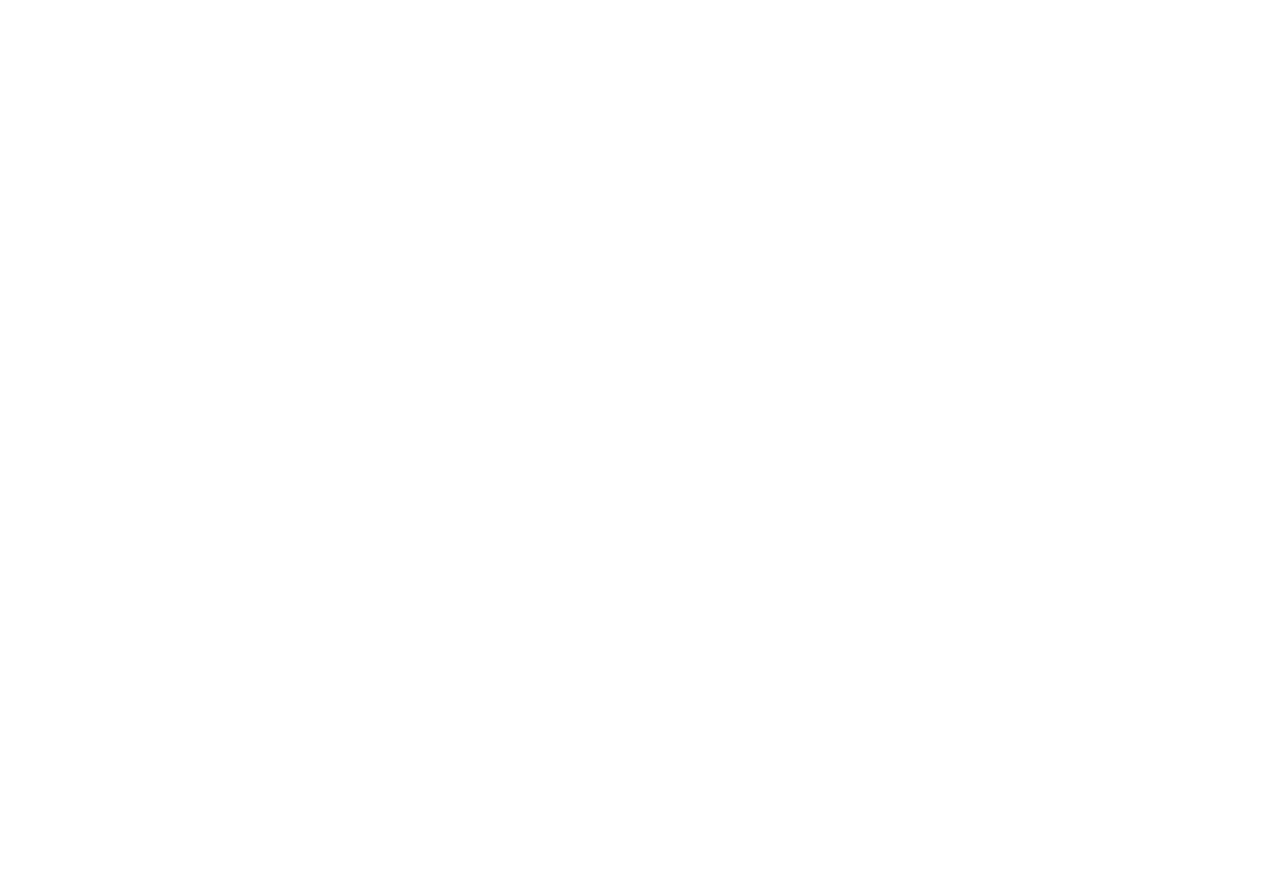
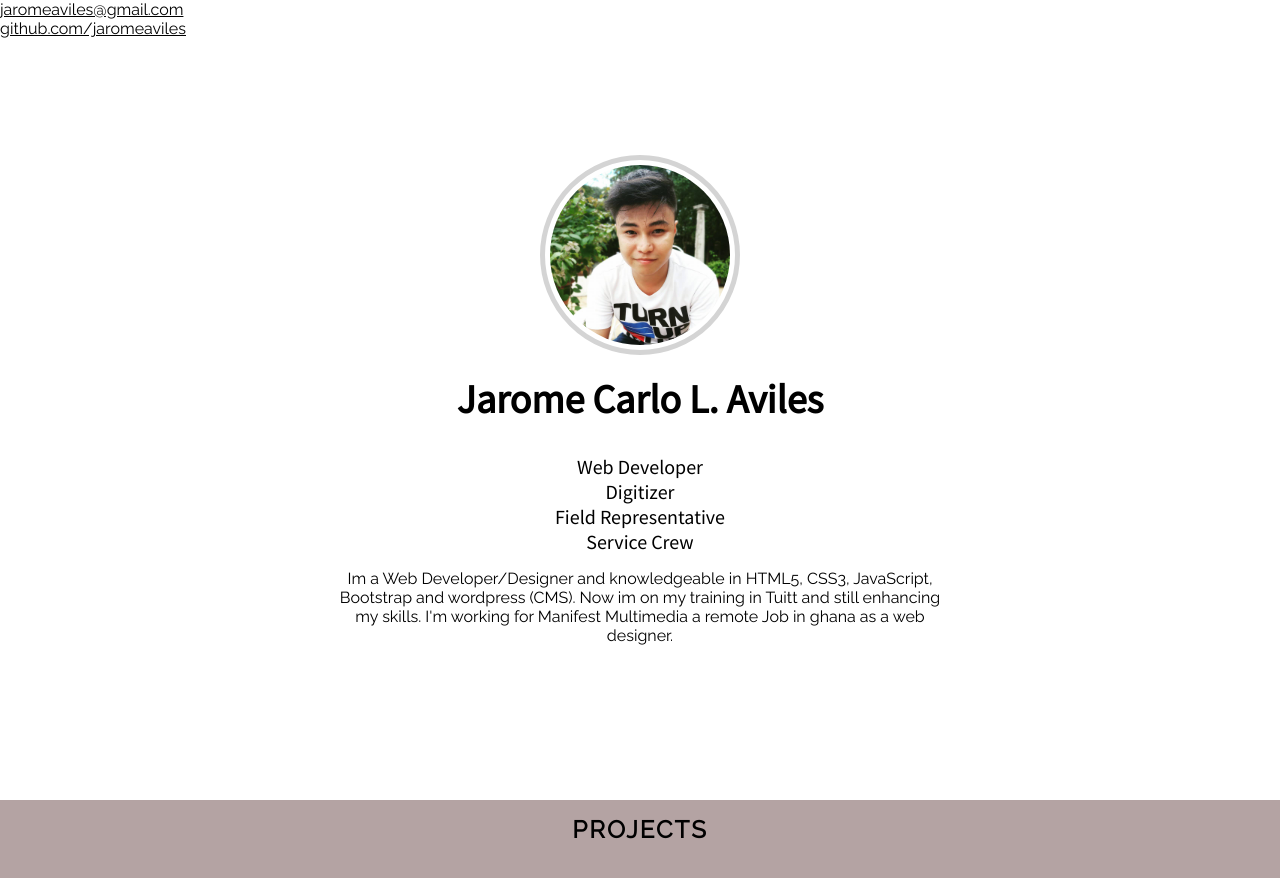
Before and after one commit to jaromeaviles/mod00-00, a plain HTML site: page index.html in a window 1280 px wide. Shown: the top 878 px of the page. Before the commit the page ends 800 px from the top, so only its background shows below. Drawn offline with Linux system fonts and the light colour scheme.

Commit message:
Update: sections, footer, bio centered, imported fonts and icons, etc.

```diff
--- a/assets/css/style.css
+++ b/assets/css/style.css
@@ -1,5 +1,149 @@
-/*body {
 
-	background-color: red;
+/*
+   *
+   * CSS RESET
+   *
+   *
+  */
 
-}*/
+* {
+
+	padding: 0;
+	margin: 0;
+	box-sizing: border-box;
+}
+
+/*
+   *
+   * GENERAL RULES
+   *
+   *
+  */
+
+
+
+  section {
+     min-height: 100vh;
+
+  }
+
+  /*
+   *
+   * Sections
+   *
+   *
+  */
+
+   section#bio {
+
+    background-color: #fff;
+    position: relative;
+   }
+
+   section#bio,
+   section#bio a {
+
+       color: #000;
+
+   }
+
+   section#bio > div#details > img {
+
+   border-radius: 50%;
+   width: 200px;
+   border: 5px solid #d4d4d4;
+   padding: 5px;
+   }
+
+   section#bio > div#details > h1,
+   section#bio > div#details > ul {
+
+   font-family: 'Source Sans Pro', sans-serif;
+   padding-top: 15px;
+   padding-bottom: 15px;
+
+   }
+
+   section#bio > div#details > h1 {
+    font-size: 40px;
+
+   }
+
+   section#bio > div#details > ul {
+
+    list-style: none;
+    font-size: 20px;
+
+   }
+
+   div#details {
+    width: 50%;
+    text-align: center;
+    padding: 15px;
+    position: absolute;
+    top: 50%;
+    left: 50%;
+    transform: translate(-50%, -50%);
+
+   }
+
+
+  section#projects {
+
+  	 background-color: #b4a3a3;
+  }
+
+  section#skillset {
+
+     background-color: 	#d4d4d4;
+  }
+
+   section#contact {
+
+     background-color: 	#949292;
+     position: relative;
+   }
+
+   section#projects > h2,
+   section#skillset > h2,
+   section#contact > h2 {
+
+    text-align: center;
+    padding-top: 15px;
+    padding-bottom: 15px;
+    text-transform: uppercase;
+    letter-spacing: 2px;
+
+   }
+
+
+body {
+
+    font-family: 'Raleway', sans-serif;
+
+}
+
+
+/*
+ *
+ *
+ * Footer
+ *
+ */
+
+ footer {
+
+ 	padding-top: 15px;
+ 	padding-bottom: 15px;
+ 	text-align: center;
+ 	background-color: #d4d4d4;
+ 	color: #000;
+ 	position: absolute;
+ 	bottom: 0;
+ 	width: 100%;
+ }
+
+ footer a {
+
+ 	color: #000;
+ }
--- a/index.html
+++ b/index.html
@@ -4,20 +4,92 @@
 <head>
 	<meta charset="utf-8">
 	<meta name="viewport" content="width=device-width,
-	 initial-scale=1.0">
-	 <meta http-equiv="X-UA-Compatible" content="IE=Edge">
+	initial-scale=1.0">
+	<meta http-equiv="X-UA-Compatible" content="IE=Edge">
 
-	<title></title>
+	<title>Jarome Carlo Aviles - A Web Developer Portfolio</title>
 
-	<!-- Imports custom stylesheets -->
+	                              <!-- Imports Google Fonts -->
+
+    <link href="https://fonts.googleapis.com/css?family=Raleway|Source+Sans+Pro" rel="stylesheet">
+
+                                  <!-- Imports Font Awesome -->
+
+    <link rel="stylesheet" href="https://use.fontawesome.com/releases/v5.0.13/css/all.css" integrity="sha384-DNOHZ68U8hZfKXOrtjWvjxusGo9WQnrNx2sqG0tfsghAvtVlRW3tvkXWZh58N9jp" crossorigin="anonymous">
+
+	                            <!-- Imports custom stylesheets -->
+
 	<link rel="stylesheet" type="text/css" href="./assets/css/style.css">
+
 </head>
 
 
 <body>
 
+	<main id="wrapper">
 
-    <!-- Imports custom script -->
-    <script type="text/javascript" src="./assets/js/script.js"></script>
+
+
+		<section id="bio">
+			<header>
+				<p><a href="mailto:jaromeaviles@gmail.com">jaromeaviles@gmail.com</a></p>
+				<p><a href="https://github.com/jaromeaviles">github.com/jaromeaviles</a></p>
+
+			</header>
+
+			<div id="details">
+
+				<img src="./assets/img/me.jpg">
+
+				<h1>Jarome Carlo L. Aviles</h1>
+
+				<ul>
+					<li>Web Developer</li>
+					<li>Digitizer</li>
+					<li>Field Representative</li>
+					<li>Service Crew</li>
+				</ul>
+
+				<p> Im a Web Developer/Designer and knowledgeable in HTML5, CSS3, JavaScript, Bootstrap
+					and wordpress (CMS). Now im on my training in Tuitt and still enhancing my skills.
+				I'm working for Manifest Multimedia a remote Job in ghana as a web designer.</p>
+
+			</div> <!-- /#details -->
+
+
+
+
+		</section> <!-- /#bio -->
+
+		<section id="projects">
+			<h2>Projects</h2>
+		</section> <!-- /#projects -->
+
+
+		<section id="skillset">
+			<h2>Skillset</h2>
+
+		</section> <!-- /#skillset -->
+
+		<section id="contact">
+			<h2>Contact</h2>
+			<footer>
+				<p><i class="fas fa-code"></i> with <i class="far fa-heart"></i> by <a href="#"> Jarome Carlo L. Aviles</a> &middot; Marikina City, Philippines</p>
+			</footer>
+
+		</section> <!-- /#contact -->
+
+
+
+
+
+
+	</main> <!-- /#wrapper -->
+
+
+
+
+	<!-- Imports custom script -->
+	<script type="text/javascript" src="./assets/js/script.js"></script>
 </body>
 </html>
```
Also changed, not shown: assets/img/me.jpg (added).
